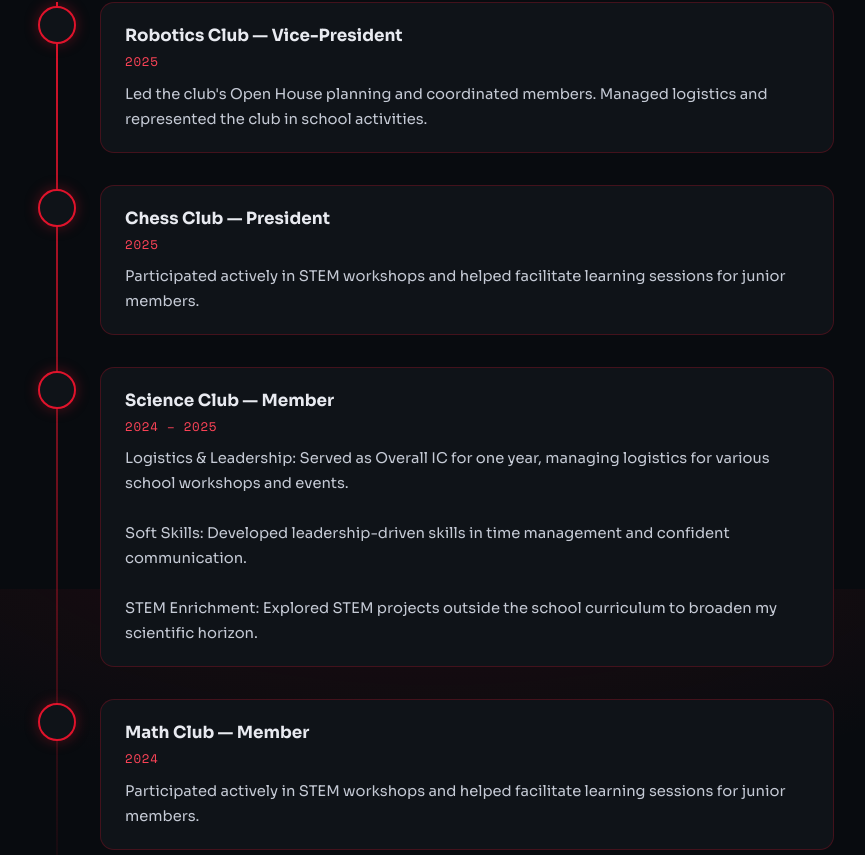
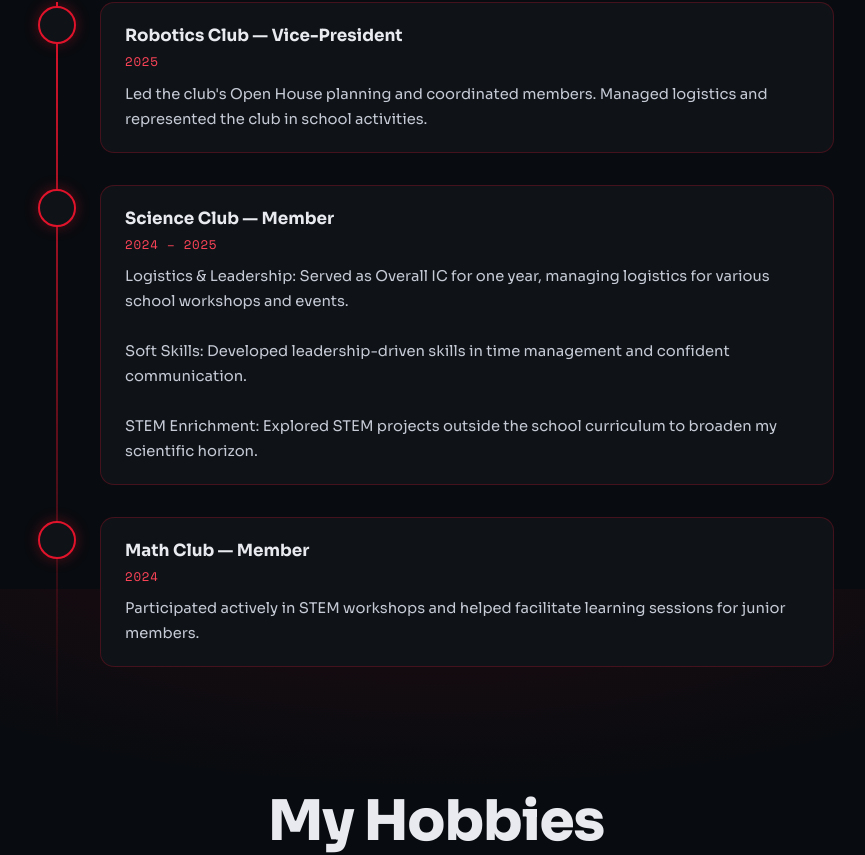
Before and after one commit to PokuriRevanthKumarPRK/My-Personal-Portfolio, a Next.js app: page /homepage in a window 1280 px wide. Shown: the part 1011-1866 px from the top of the page, without its empty margins (204-1069 px from the left). Built offline with nearby package versions, Linux system fonts and the light colour scheme.

Commit message:
fix homepage

```diff
--- a/app/homepage/page.js
+++ b/app/homepage/page.js
@@ -50,14 +50,7 @@ export default function InformationPage(){
                         </div>
                     </div>
 
-                    <div className={styles.timelineItem}>
-                        <div className={styles.timelineDot}></div>
-                        <div className={styles.timelineCard}>
-                            <h3 className={styles.timelineTitle}>Chess Club — President</h3>
-                            <span className={styles.timelineYear}>2025  </span>
-                            <p className={styles.timelineDesc}>Participated actively in STEM workshops and helped facilitate learning sessions for junior members.</p>
-                        </div>
-                    </div>
+
 
                     <div className={styles.timelineItem}>
                         <div className={styles.timelineDot}></div>
```
